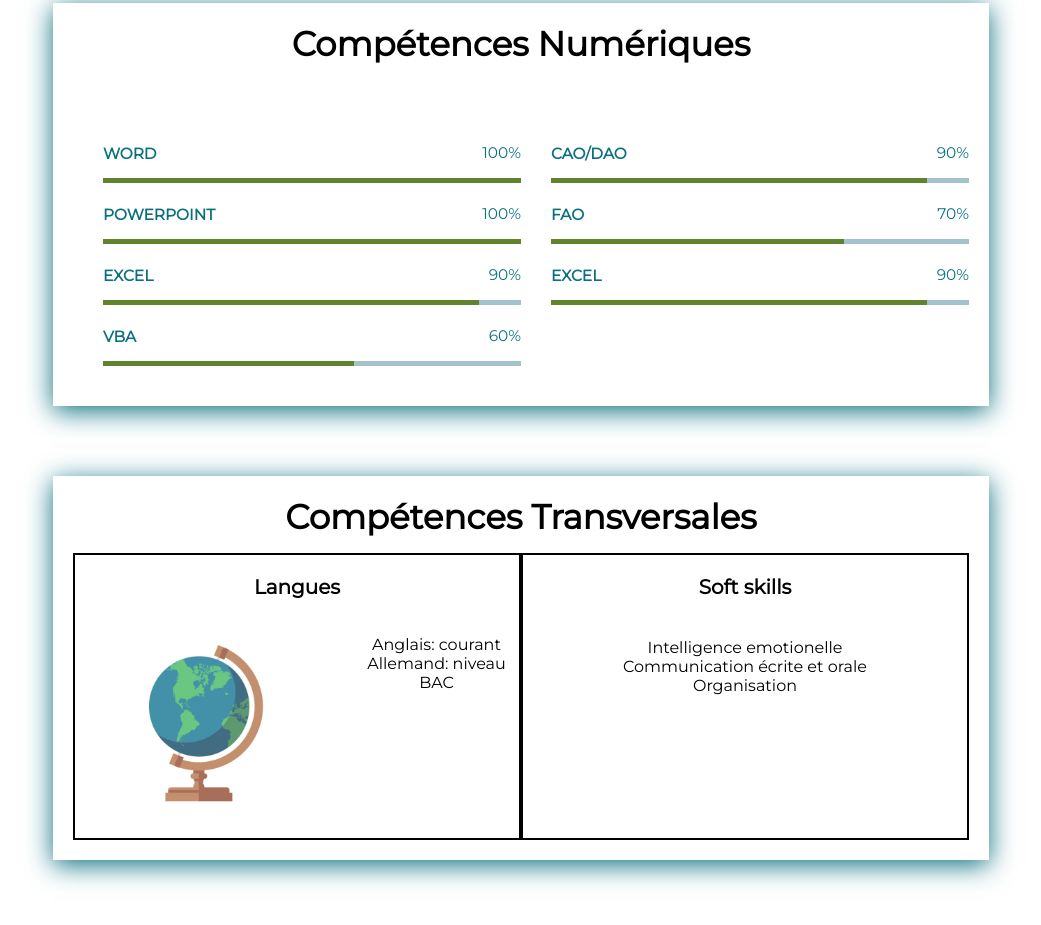
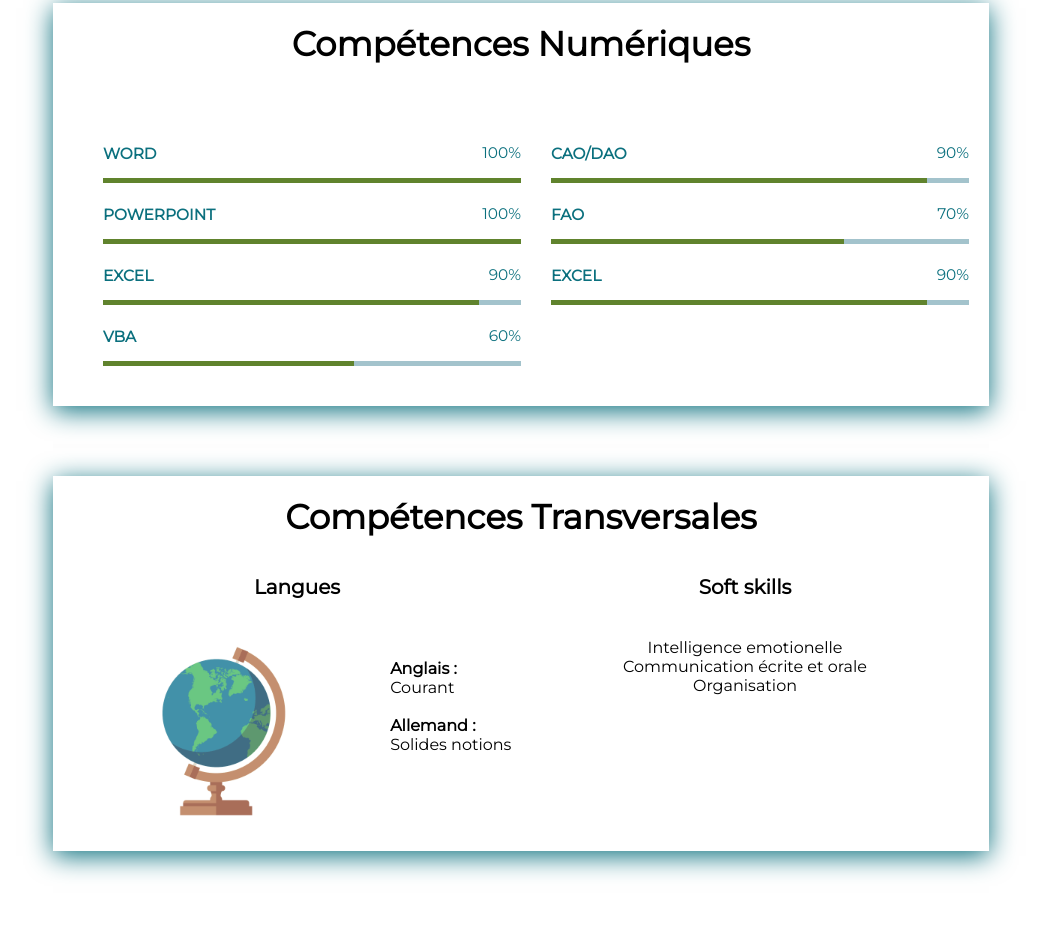
Before and after one commit to Lisamunsy/codedecouverte, a website: page index.html in a window 1280 px wide. Shown: the part 1855-2780 px from the top of the page, without its empty margins (119-1160 px from the left). Drawn offline with Linux system fonts and the light colour scheme.

Commit message:
essais avec le globe image mise en background puis ramenée devant

```diff
--- a/index.html
+++ b/index.html
@@ -149,10 +149,14 @@
           <h3>Langues</h3>
 
           <div class="langues-content">
-          <img src="images/globe-44.gif" alt="globe pivotant sur son axe">
+
+            <div class="globe" style="background-image:url(images/globe-44.gif)">
+            </div>
             <p>
-            Anglais: courant
-            <br/>Allemand: niveau BAC
+            <b>Anglais :</b> Courant
+            <br/>
+            <br/>
+            <b>Allemand :</b> Solides notions
             </p>
           </div>
         </div>
--- a/styles.css
+++ b/styles.css
@@ -22,8 +22,8 @@ font-family: Cambria, Cochin, Georgia, Times, 'Times New Roman', serif ;
 
 h1 {
   display: flex;
-  font-size: 90px;
-  color: white;
+  font-size: 100px;
+  color: rgb(252, 252, 252);
   }
 
 body {
@@ -73,9 +73,6 @@ font-size: 20px;
 
 /* Formation */
 
-.timeline h2 {
-  text-align: center;
-}
 
 .timeline ul {
   padding: 50px 0;
@@ -277,24 +274,42 @@ h2 .trans{
 }
 
 .langues{
-  border:solid black 2px;
+  border:solid white 2px;
   width: 50%;
   padding-bottom: 10px;
 
 }
-
+/*
 .langues img{
   overflow: hidden;
+  width: 70%;
+  padding: 0;
+  margin-left: 0;
+  border-radius: 50%;
+}
+*/
+.globe{
+  overflow: hidden;
+  background-size: cover;
   width: 300px;
-  padding: 0;
-  margin:0;
+  height: 200px;
 }
+
 .langues-content{
-display: flex;
-justify-content :space-evenly;
+  display: flex;
+  justify-content :space-evenly;
+
 }
+.langues-content p{
+  display: flex;
+  flex-direction: column;
+  text-align: left;
+  margin-left: 0%;
+  margin-top: 40px;
+}
+
 .soft{
-  border: solid black 2px;
+  border: solid white 2px;
   width: 50%;
 }
 
```
